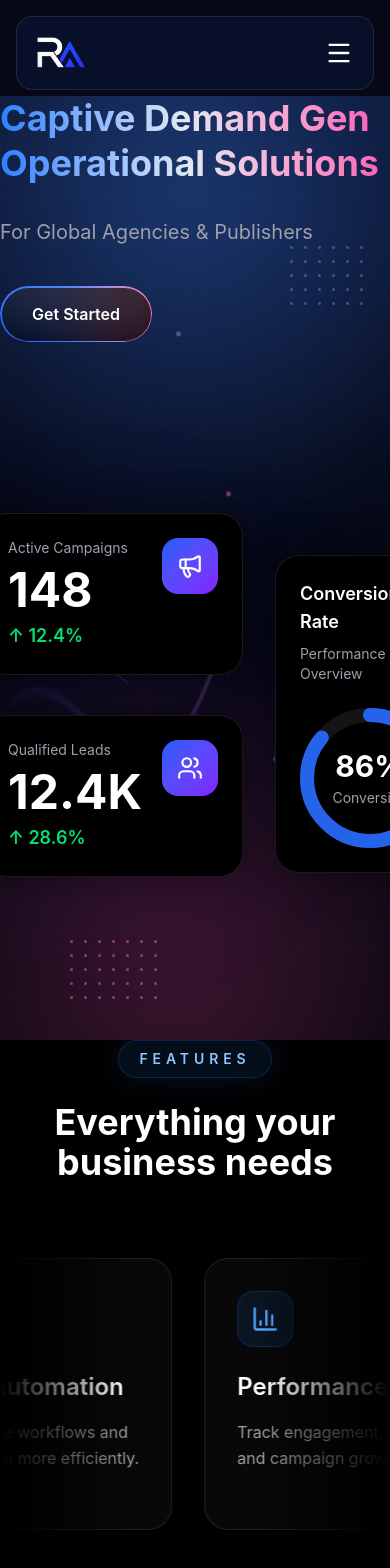
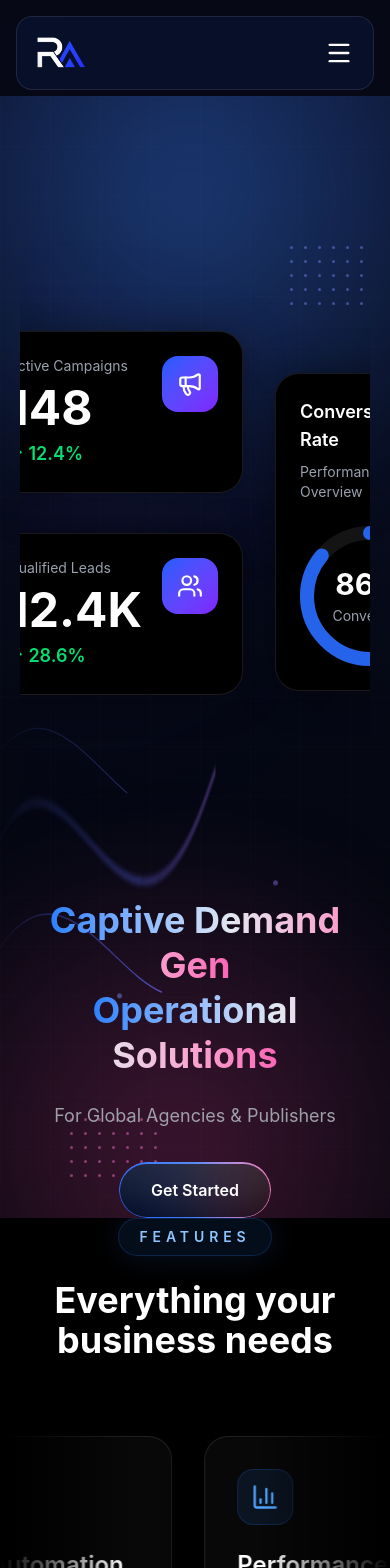
Before and after one commit to Rajeshmane515/ra-marketer-frontend, a React (Vite) app: page / in a window 390 px wide. Shown: the top 1568 px of the page. Built offline with nearby package versions, Linux system fonts and the light colour scheme.

Commit message:
Made hero section responsive

```diff
--- a/src/components/home/HeroSection.jsx
+++ b/src/components/home/HeroSection.jsx
@@ -10,10 +10,50 @@ const HeroSection = () => {
       <Background />
 
       {/* Content */}
-      <div className="relative z-20 max-w-6xl mx-auto min-h-screen grid lg:grid-cols-2 items-center gap-12">
+      <div
+        className="
+          relative
+          z-20
+          max-w-7xl
+          mx-auto
+          min-h-screen
+          px-5
+          sm:px-8
+          lg:px-12
+          grid
+          lg:grid-cols-2
+          items-center
+          gap-10
+          lg:gap-12
+          pt-28
+          lg:pt-0
+        "
+      >
         {/* LEFT */}
-        <div className="flex flex-col justify-center">
-          <h1 className="text-4xl md:text-6xl font-bold leading-tight mb-8">
+        <div
+          className="
+            flex
+            flex-col
+            justify-center
+            text-center
+            lg:text-left
+            order-2
+            lg:order-1
+          "
+        >
+          <h1
+            className="
+              text-4xl
+              sm:text-5xl
+              md:text-6xl
+              lg:text-6xl
+              xl:text-7xl
+              font-bold
+              leading-tight
+              mb-6
+              lg:mb-8
+            "
+          >
             <span className="bg-gradient-to-r from-blue-500 via-slate-200 to-pink-400 bg-clip-text text-transparent">
               Captive Demand Gen
             </span>
@@ -25,11 +65,26 @@ const HeroSection = () => {
             </span>
           </h1>
 
-          <p className="text-zinc-400 text-xl md:text-2xl mb-10">
+          <p
+            className="
+              text-zinc-400
+              text-lg
+              sm:text-xl
+              md:text-2xl
+              mb-8
+              lg:mb-10
+            "
+          >
             For Global Agencies & Publishers
           </p>
 
-          <div>
+          <div
+            className="
+              flex
+              justify-center
+              lg:justify-start
+            "
+          >
             <Link to="/contact">
               <Button text="Get Started" />
             </Link>
@@ -37,7 +92,15 @@ const HeroSection = () => {
         </div>
 
         {/* RIGHT */}
-        <div className="flex items-center justify-center">
+        <div
+          className="
+            flex
+            items-center
+            justify-center
+            order-1
+            lg:order-2
+          "
+        >
           <HeroVisual />
         </div>
       </div>
```
